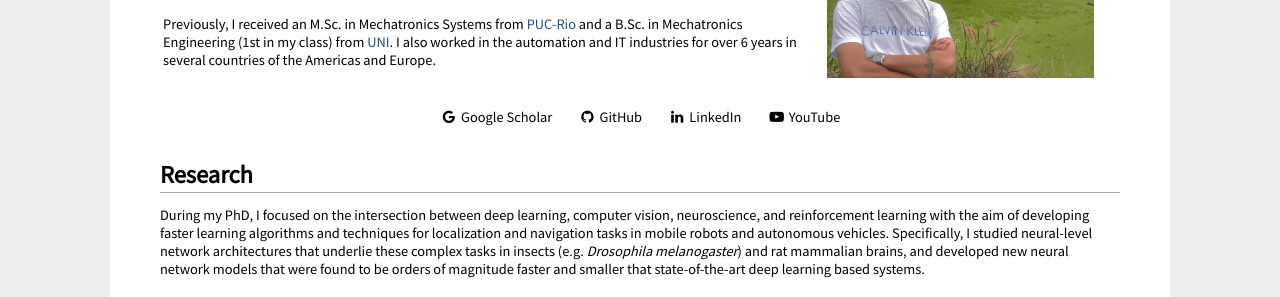
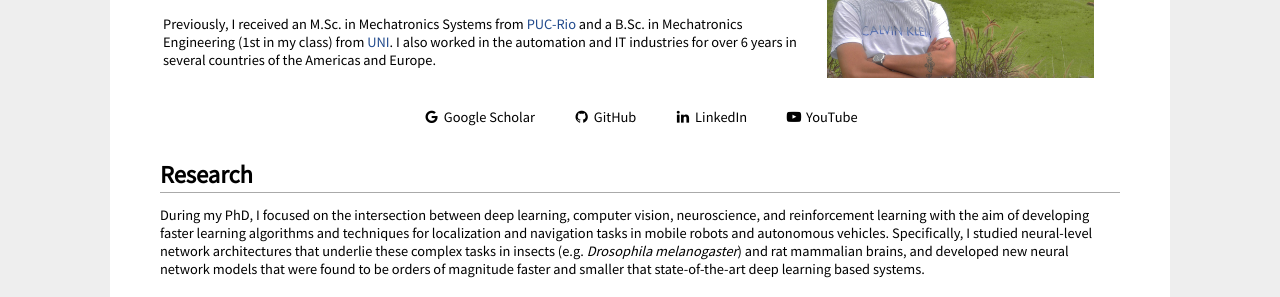
Before and after one commit to mchancan/mchancan.github.io, a Jekyll site: the page built from index.html, in a window 1280 px wide. Shown: the part 220-517 px from the top of the page. Built offline with Jekyll 4.4.1, drawn with Linux system fonts in a browser that asks for light colours; comment, search, counter and statistics services are not loaded; a style sheet for code colours, icons or effects is not loaded.

Commit message:
Update index.html

```diff
--- a/index.html
+++ b/index.html
@@ -26,9 +26,9 @@ title: Marvin Chancán
 
 <p align="center">
 <!--<a href="https://scholar.google.com/citations?user=iK7xhJ4AAAAJ&hl=en" target="_blank" title="Follow on Google Scholar"><i class="ai ai-google-scholar-square" style="color:black"></i> <span style="color:black">Google Scholar</span></a> &nbsp; &nbsp; &nbsp;-->
-<a href="https://scholar.google.com/citations?user=iK7xhJ4AAAAJ&hl=en" title="Follow on Google Scholar" target="_blank"> <i class="fa fa-fw fa-google" style="color:black"></i> <span style="color:black">Google Scholar</span></a> &nbsp; &nbsp; &nbsp; &nbsp;
-<a href="https://github.com/mchancan" title="Follow on GitHub" target="_blank"> <i class="fa fa-fw fa-github" style="color:black"></i> <span style="color:black">GitHub</span></a> &nbsp; &nbsp; &nbsp; &nbsp;
-<a href="https://www.linkedin.com/in/mchancan" title="Follow on LinkedIn" target="_blank"> <i class="fa fa-fw fa-linkedin" style="color:black"></i> <span style="color:black">LinkedIn</span></a> &nbsp; &nbsp; &nbsp; &nbsp;
+<a href="https://scholar.google.com/citations?user=iK7xhJ4AAAAJ&hl=en" title="Follow on Google Scholar" target="_blank"> <i class="fa fa-fw fa-google" style="color:black"></i> <span style="color:black">Google Scholar</span></a> &nbsp; &nbsp; &nbsp; &nbsp; &nbsp; &nbsp;
+<a href="https://github.com/mchancan" title="Follow on GitHub" target="_blank"> <i class="fa fa-fw fa-github" style="color:black"></i> <span style="color:black">GitHub</span></a> &nbsp; &nbsp; &nbsp; &nbsp; &nbsp; &nbsp;
+<a href="https://www.linkedin.com/in/mchancan" title="Follow on LinkedIn" target="_blank"> <i class="fa fa-fw fa-linkedin" style="color:black"></i> <span style="color:black">LinkedIn</span></a> &nbsp; &nbsp; &nbsp; &nbsp; &nbsp; &nbsp;
 <a href="https://www.youtube.com/channel/UCrvgoqpKBbeye87FtqdW4Iw" title="Follow on YouTube" target="_blank"> <i class="fa fa-fw fa-youtube-play" style="color:black"></i> <span style="color:black">YouTube</span></a>
 <!--<a href="https://twitter.com/mchancan" title="Follow on Twitter" target="_blank"> <i class="fa fa-fw fa-twitter" style="color:black"></i><span style="color:black"> Twitter</span></a>-->
 </p>
```
